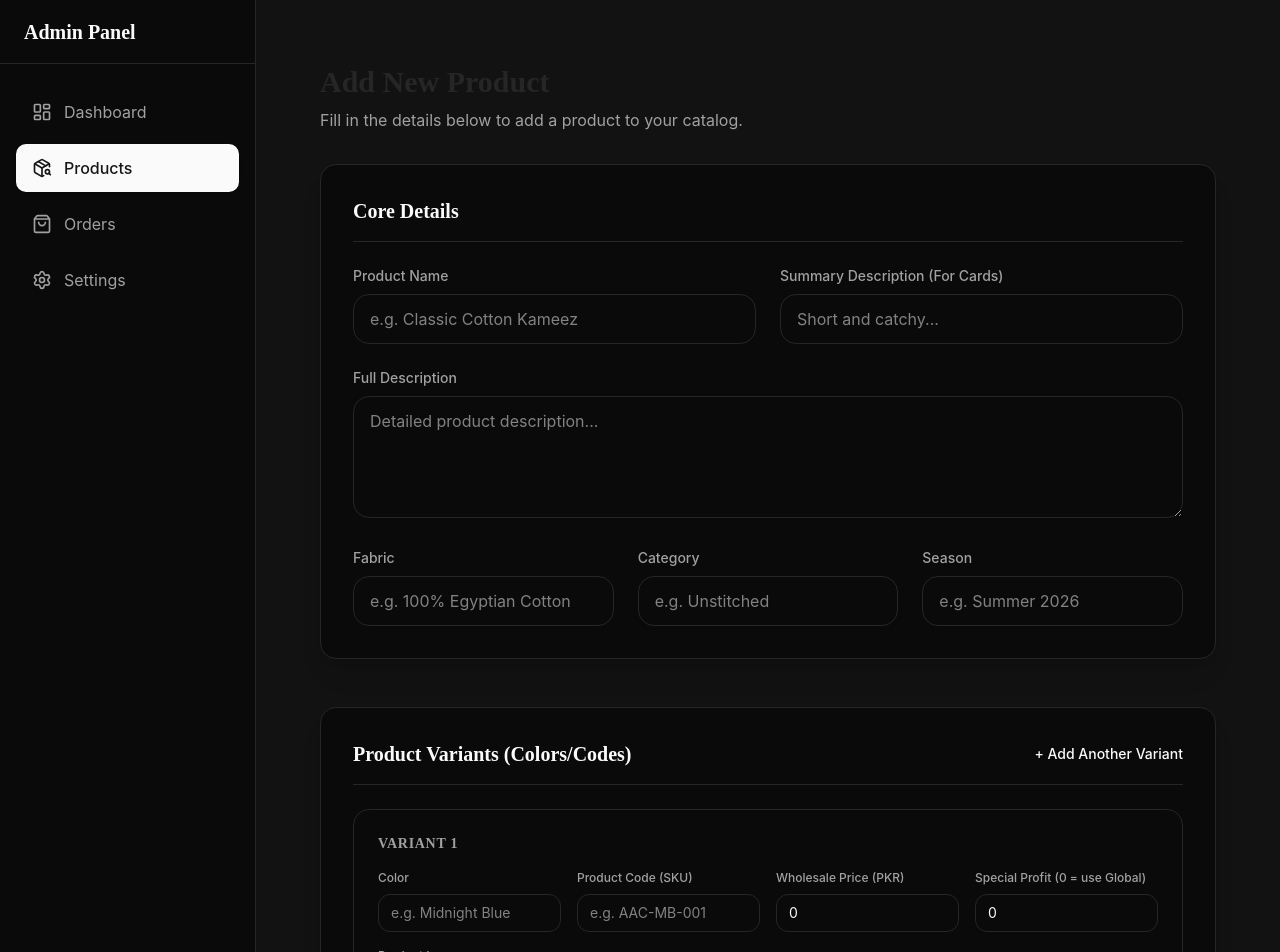
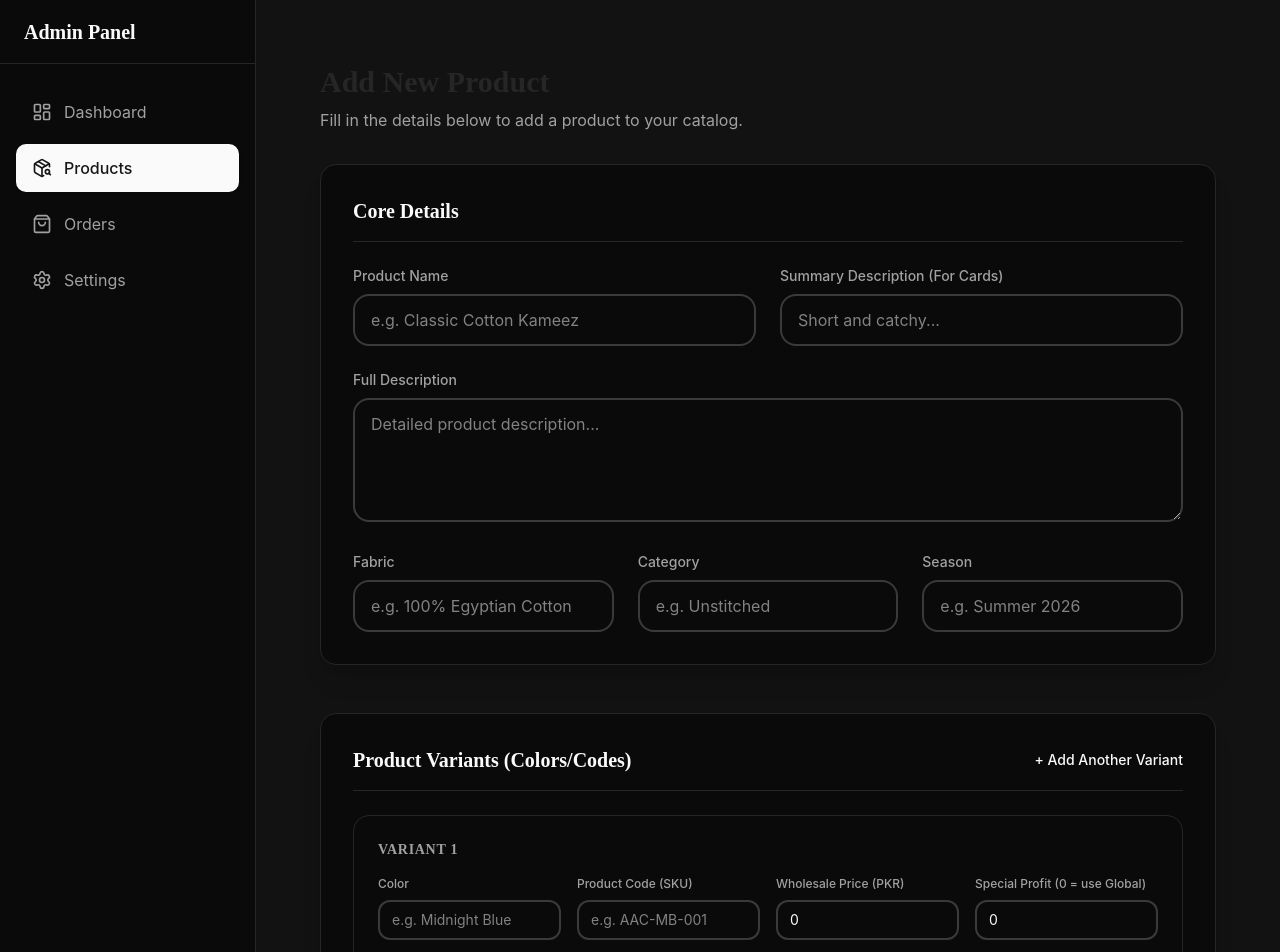
Before and after one commit to 01-muhammadalikhurram/Al-Ameen-Collective-MVP, a React (Vite) app in the folder frontend/: page /admin/products/new in a window 1280 px wide. Shown: the top 952 px of the page. Built offline with nearby package versions, Linux system fonts and the light colour scheme; no server answers.

Commit message:
fix: make input borders thicker and match primary color

```diff
--- a/frontend/src/pages/admin/AdminProductCreatePage.tsx
+++ b/frontend/src/pages/admin/AdminProductCreatePage.tsx
@@ -110,31 +110,31 @@ export function AdminProductCreatePage() {
           <div className="grid grid-cols-1 md:grid-cols-2 gap-6">
             <div>
               <label className="block text-sm font-medium text-muted-foreground mb-2">Product Name</label>
-              <input required value={name} onChange={e => setName(e.target.value)} type="text" className="w-full bg-background border border-border rounded-xl px-4 py-3 text-foreground focus:outline-none focus:border-accent" placeholder="e.g. Classic Cotton Kameez" />
+              <input required value={name} onChange={e => setName(e.target.value)} type="text" className="w-full bg-background border border-2 border-primary/20 rounded-xl px-4 py-3 text-foreground focus:outline-none focus:border-primary" placeholder="e.g. Classic Cotton Kameez" />
             </div>
             <div>
               <label className="block text-sm font-medium text-muted-foreground mb-2">Summary Description (For Cards)</label>
-              <input value={summaryDesc} onChange={e => setSummaryDesc(e.target.value)} type="text" className="w-full bg-background border border-border rounded-xl px-4 py-3 text-foreground focus:outline-none focus:border-accent" placeholder="Short and catchy..." />
+              <input value={summaryDesc} onChange={e => setSummaryDesc(e.target.value)} type="text" className="w-full bg-background border border-2 border-primary/20 rounded-xl px-4 py-3 text-foreground focus:outline-none focus:border-primary" placeholder="Short and catchy..." />
             </div>
           </div>
 
           <div>
             <label className="block text-sm font-medium text-muted-foreground mb-2">Full Description</label>
-            <textarea value={description} onChange={e => setDescription(e.target.value)} rows={4} className="w-full bg-background border border-border rounded-xl px-4 py-3 text-foreground focus:outline-none focus:border-accent" placeholder="Detailed product description..."></textarea>
+            <textarea value={description} onChange={e => setDescription(e.target.value)} rows={4} className="w-full bg-background border border-2 border-primary/20 rounded-xl px-4 py-3 text-foreground focus:outline-none focus:border-primary" placeholder="Detailed product description..."></textarea>
           </div>
 
           <div className="grid grid-cols-1 md:grid-cols-3 gap-6">
             <div>
               <label className="block text-sm font-medium text-muted-foreground mb-2">Fabric</label>
-              <input required value={fabric} onChange={e => setFabric(e.target.value)} type="text" className="w-full bg-background border border-border rounded-xl px-4 py-3 text-foreground focus:outline-none focus:border-accent" placeholder="e.g. 100% Egyptian Cotton" />
+              <input required value={fabric} onChange={e => setFabric(e.target.value)} type="text" className="w-full bg-background border border-2 border-primary/20 rounded-xl px-4 py-3 text-foreground focus:outline-none focus:border-primary" placeholder="e.g. 100% Egyptian Cotton" />
             </div>
             <div>
               <label className="block text-sm font-medium text-muted-foreground mb-2">Category</label>
-              <input required value={category} onChange={e => setCategory(e.target.value)} type="text" className="w-full bg-background border border-border rounded-xl px-4 py-3 text-foreground focus:outline-none focus:border-accent" placeholder="e.g. Unstitched" />
+              <input required value={category} onChange={e => setCategory(e.target.value)} type="text" className="w-full bg-background border border-2 border-primary/20 rounded-xl px-4 py-3 text-foreground focus:outline-none focus:border-primary" placeholder="e.g. Unstitched" />
             </div>
             <div>
               <label className="block text-sm font-medium text-muted-foreground mb-2">Season</label>
-              <input required value={season} onChange={e => setSeason(e.target.value)} type="text" className="w-full bg-background border border-border rounded-xl px-4 py-3 text-foreground focus:outline-none focus:border-accent" placeholder="e.g. Summer 2026" />
+              <input required value={season} onChange={e => setSeason(e.target.value)} type="text" className="w-full bg-background border border-2 border-primary/20 rounded-xl px-4 py-3 text-foreground focus:outline-none focus:border-primary" placeholder="e.g. Summer 2026" />
             </div>
           </div>
         </div>
@@ -162,19 +162,19 @@ export function AdminProductCreatePage() {
                 <div className="grid grid-cols-1 md:grid-cols-2 lg:grid-cols-4 gap-4 mb-4">
                   <div>
                     <label className="block text-xs font-medium text-muted-foreground mb-2">Color</label>
-                    <input required value={item.color} onChange={e => updateItem(index, 'color', e.target.value)} type="text" className="w-full bg-card border border-border rounded-lg px-3 py-2 text-foreground text-sm focus:outline-none focus:border-accent" placeholder="e.g. Midnight Blue" />
+                    <input required value={item.color} onChange={e => updateItem(index, 'color', e.target.value)} type="text" className="w-full bg-card border border-2 border-primary/20 rounded-lg px-3 py-2 text-foreground text-sm focus:outline-none focus:border-primary" placeholder="e.g. Midnight Blue" />
                   </div>
                   <div>
                     <label className="block text-xs font-medium text-muted-foreground mb-2">Product Code (SKU)</label>
-                    <input required value={item.product_code} onChange={e => updateItem(index, 'product_code', e.target.value)} type="text" className="w-full bg-card border border-border rounded-lg px-3 py-2 text-foreground text-sm focus:outline-none focus:border-accent" placeholder="e.g. AAC-MB-001" />
+                    <input required value={item.product_code} onChange={e => updateItem(index, 'product_code', e.target.value)} type="text" className="w-full bg-card border border-2 border-primary/20 rounded-lg px-3 py-2 text-foreground text-sm focus:outline-none focus:border-primary" placeholder="e.g. AAC-MB-001" />
                   </div>
                   <div>
                     <label className="block text-xs font-medium text-muted-foreground mb-2">Wholesale Price (PKR)</label>
-                    <input required min="0" value={item.wholesale_price} onChange={e => updateItem(index, 'wholesale_price', e.target.value)} type="number" className="w-full bg-card border border-border rounded-lg px-3 py-2 text-foreground text-sm focus:outline-none focus:border-accent" />
+                    <input required min="0" value={item.wholesale_price} onChange={e => updateItem(index, 'wholesale_price', e.target.value)} type="number" className="w-full bg-card border border-2 border-primary/20 rounded-lg px-3 py-2 text-foreground text-sm focus:outline-none focus:border-primary" />
                   </div>
                   <div>
                     <label className="block text-xs font-medium text-muted-foreground mb-2">Special Profit (0 = use Global)</label>
-                    <input min="0" value={item.additional_profit} onChange={e => updateItem(index, 'additional_profit', e.target.value)} type="number" className="w-full bg-card border border-border rounded-lg px-3 py-2 text-foreground text-sm focus:outline-none focus:border-accent" />
+                    <input min="0" value={item.additional_profit} onChange={e => updateItem(index, 'additional_profit', e.target.value)} type="number" className="w-full bg-card border border-2 border-primary/20 rounded-lg px-3 py-2 text-foreground text-sm focus:outline-none focus:border-primary" />
                   </div>
                 </div>
 
@@ -188,7 +188,7 @@ export function AdminProductCreatePage() {
         </div>
 
         <div className="flex justify-end pt-4">
-          <button type="submit" disabled={loading} className="bg-red-600 text-white px-8 py-4 rounded-xl font-medium hover:bg-red-700 transition-colors shadow-lg shadow-red-600/20 disabled:opacity-50 flex items-center gap-2">
+          <button type="submit" disabled={loading} className="bg-primary text-primary-foreground px-8 py-4 rounded-xl font-medium hover:bg-primary/90 transition-colors shadow-lg shadow-primary/20 disabled:opacity-50 flex items-center gap-2">
             {loading ? 'Saving Product...' : 'Save Product & Publish'}
           </button>
         </div>
--- a/frontend/src/pages/admin/AdminProductsPage.tsx
+++ b/frontend/src/pages/admin/AdminProductsPage.tsx
@@ -33,7 +33,7 @@ export function AdminProductsPage() {
         </div>
         <Link
           to="/admin/products/new"
-          className="bg-red-600 text-white px-6 py-3 rounded-xl font-medium hover:bg-red-700 transition-colors shadow-lg hover:shadow-red-600/20"
+          className="bg-primary text-primary-foreground px-6 py-3 rounded-xl font-medium hover:bg-primary/90 transition-colors shadow-lg hover:shadow-primary/20"
         >
           Add New Product
         </Link>
```
